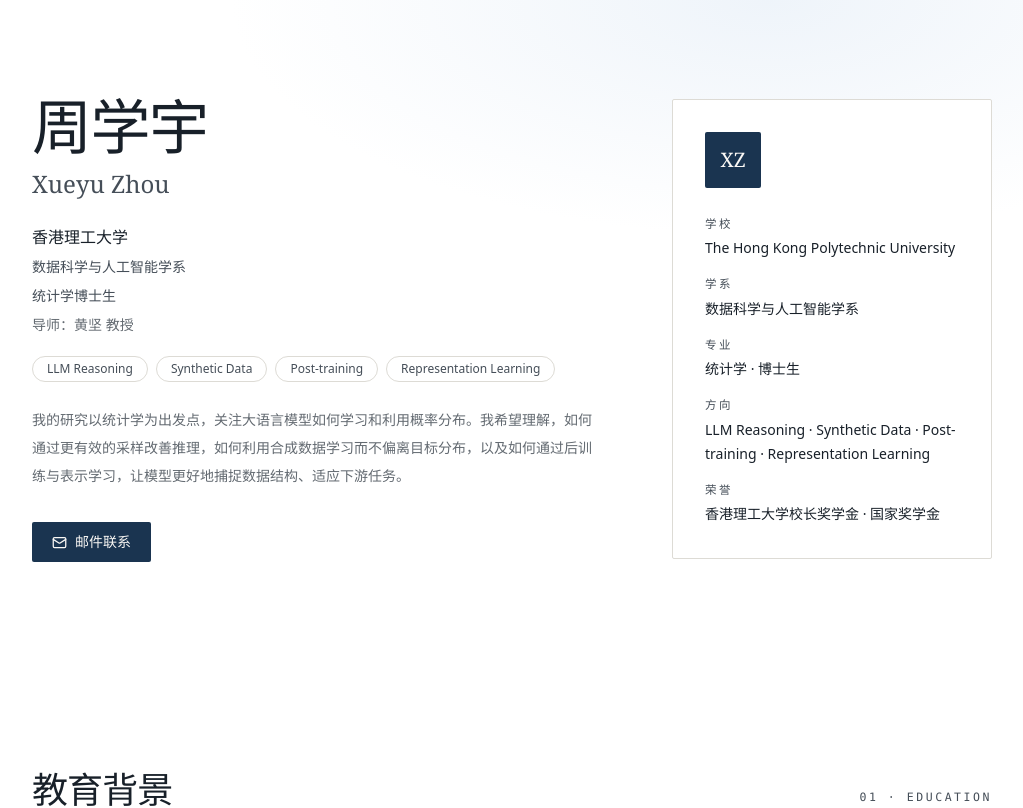
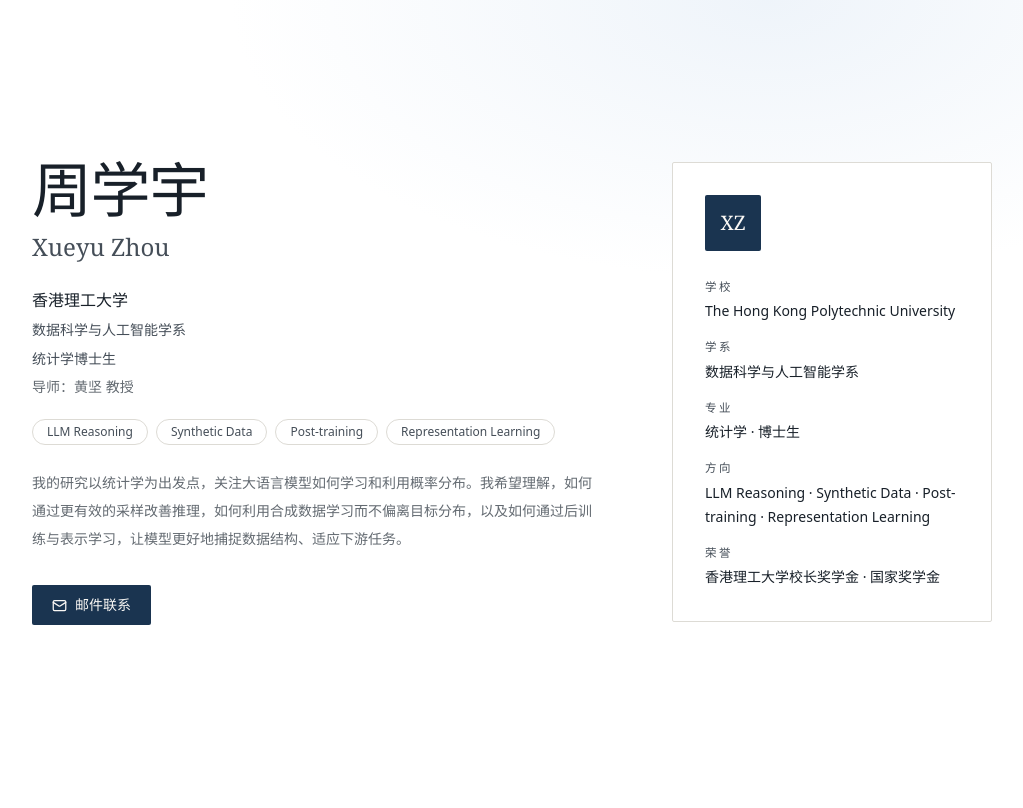
Before and after one commit to gfsdfgjh/gfsdfgjh.github.io, a React (Vite) app: page / in a window 1280 px wide. Shown: the top 808 px of the page, without its empty margins (128-1151 px from the left). Built offline with nearby package versions, Linux system fonts and the light colour scheme.

Commit message:
Make homepage sections fill the viewport with gentle scroll snapping

```diff
--- a/src/styles.css
+++ b/src/styles.css
@@ -89,7 +89,8 @@
 
   html {
     scroll-behavior: smooth;
-    scroll-padding-top: 5.5rem;
+    scroll-padding-top: 0;
+    scroll-snap-type: y proximity;
   }
 
   body {
@@ -101,6 +102,30 @@
 
   ::selection {
     background-color: oklch(0.32 0.06 252 / 0.15);
+  }
+}
+
+/* 每节至少占满一屏；内容较长时自然撑开，避免裁切。 */
+main > section {
+  min-height: 100vh;
+  min-height: 100svh;
+  display: flex;
+  flex-direction: column;
+  justify-content: center;
+  scroll-snap-align: start;
+}
+
+main > section > .max-w-5xl {
+  width: 100%;
+}
+
+#contact {
+  scroll-snap-align: start;
+}
+
+@media (max-width: 767px), (prefers-reduced-motion: reduce) {
+  html {
+    scroll-snap-type: none;
   }
 }
 
```
